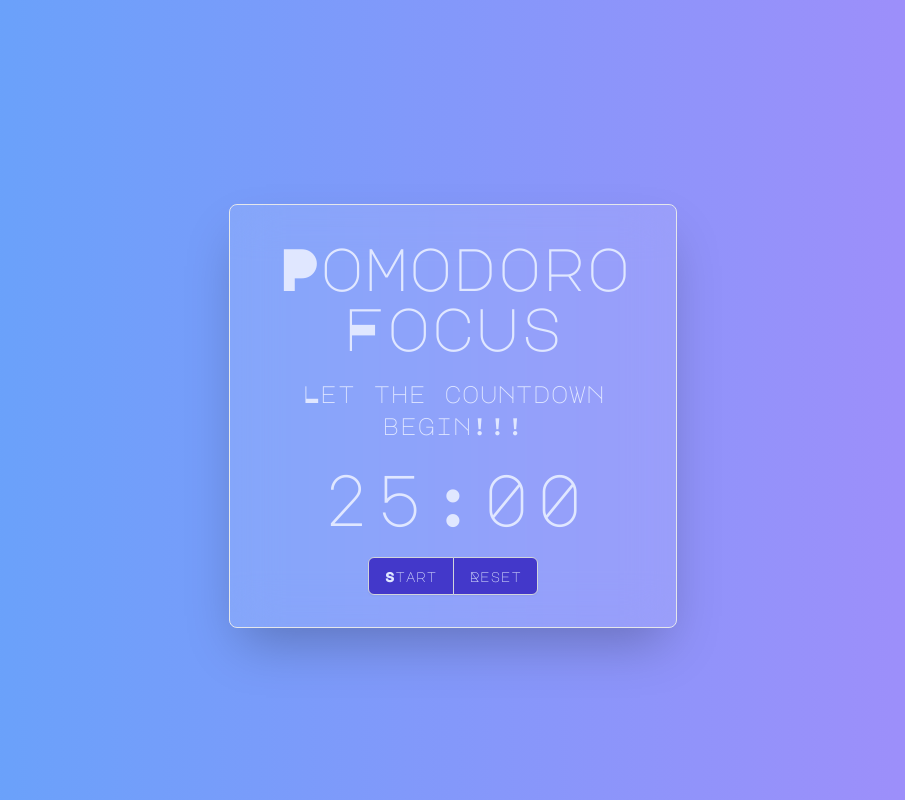
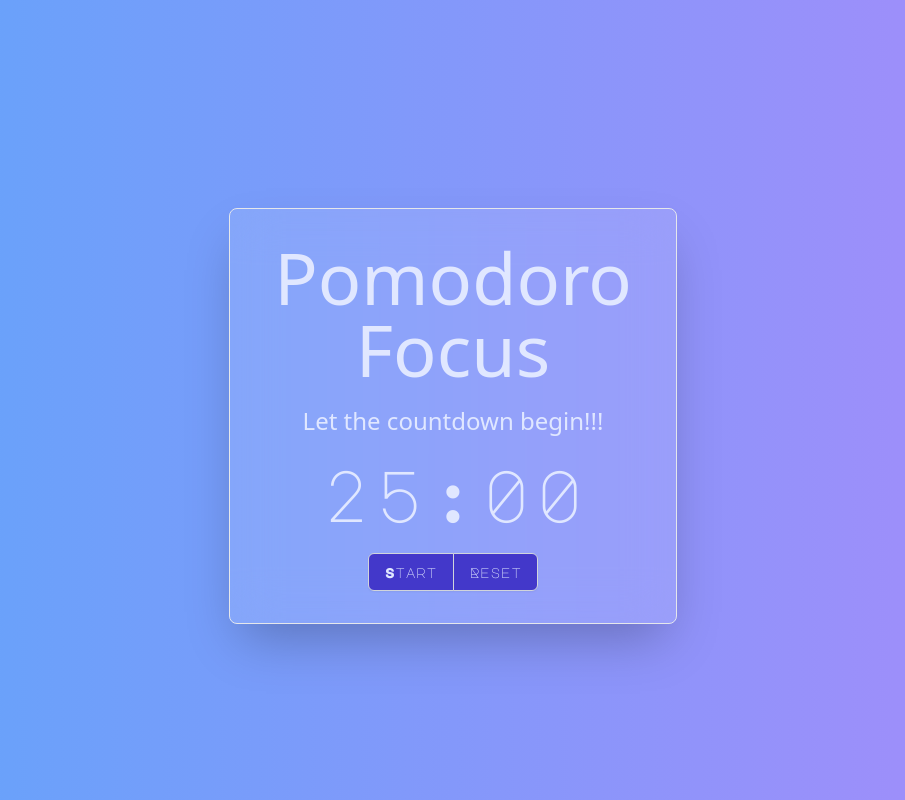
Before and after one commit to ivngzmn/react-pomodoro-app, a React (Create React App) app: page / in a window 1280 px wide. Shown: the whole page, without its empty margins (187-1092 px from the left). Built offline with nearby package versions, Linux system fonts and the light colour scheme.

Commit message:
Updated the fonts

```diff
--- a/src/App.js
+++ b/src/App.js
@@ -48,10 +48,10 @@ export default function App() {
     <div className="app min-h-screen flex flex-col items-center justify-center text-center bg-gradient-to-r from-blue-400 to-purple-400 leading-6 px-8">
       <div className="mt-8 sm:mx-auto sm:w-full sm:max-w-md">
         <div className="bg-white bg-clip-padding backdrop-filter backdrop-blur-xl bg-opacity-10 border border-gray-200 py-8 px-4 rounded sm:rounded-lg shadow-2xl">
-          <h1 className="text-6xl text-indigo-100 mb-5 font-mono">
+          <h1 className="text-7xl text-indigo-100 mb-5 font-thin">
             Pomodoro Focus
           </h1>
-          <h2 className="text-2xl text-indigo-100 mb-5 font-mono">{title}</h2>
+          <h2 className="text-2xl text-indigo-100 mb-5 font-medium">{title}</h2>
 
           <div className="timer text-7xl text-indigo-100 mb-3 font-mono">
             <span>{minutes}</span>
```
